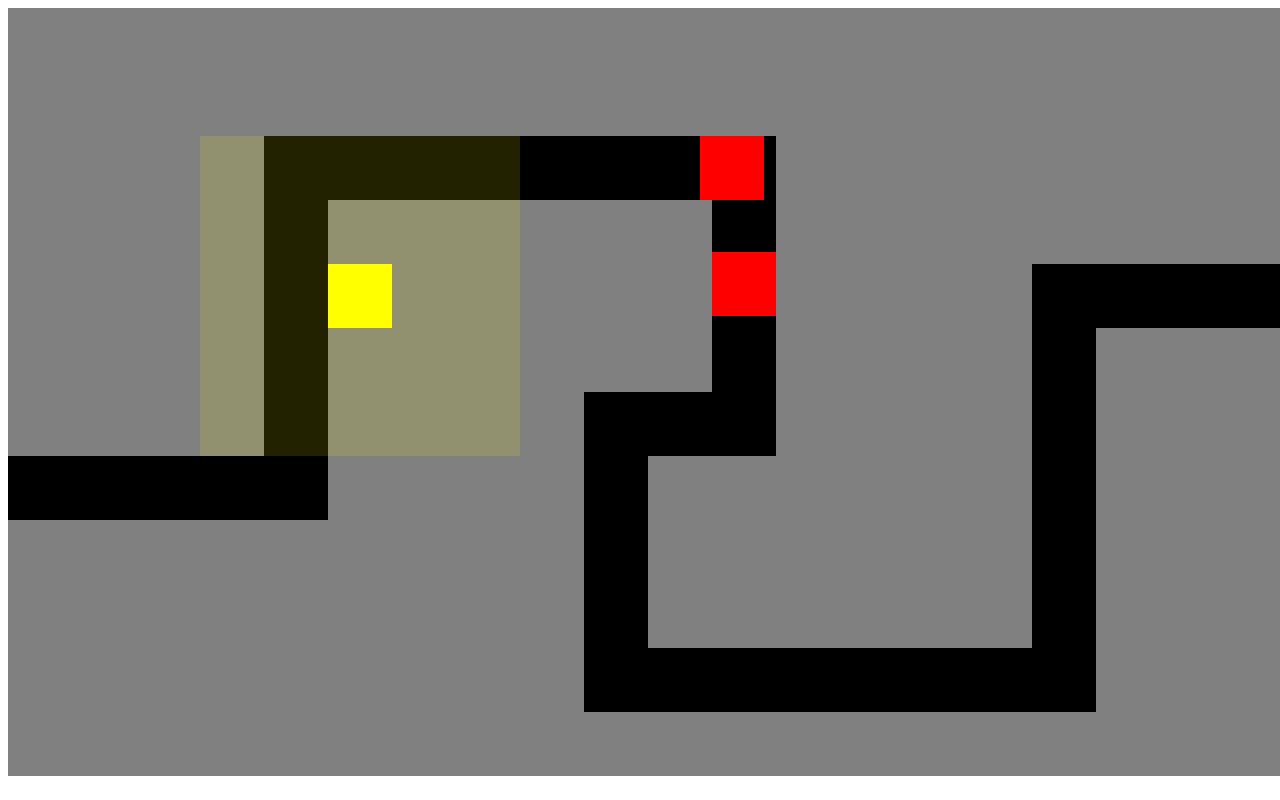
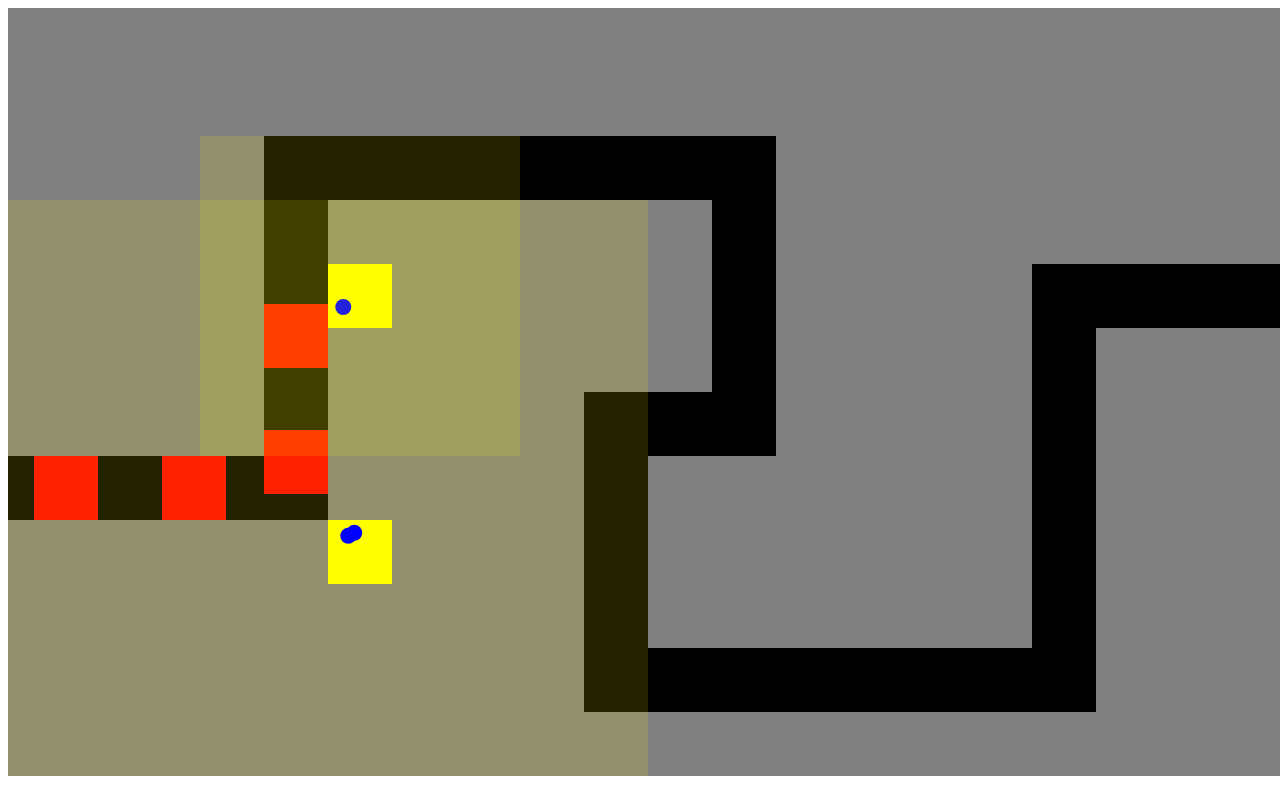
Before and after one commit to thomashockaday/tower-defense, a plain HTML site: page index.html in a window 1280 px wide. Drawn offline with Linux system fonts and the light colour scheme.

Commit message:
Shoot enemies when they are in range

```diff
--- /dev/null
+++ b/Bullet.js
@@ -0,0 +1,33 @@
+class Bullet {
+  constructor(position, velocity) {
+    this.position = position;
+    this.velocity = velocity;
+
+    this.radius = 8;
+    this.speed = 10;
+    this.finished = false;
+  }
+
+  update() {
+    this.position.x += this.velocity.x * this.speed;
+    this.position.y += this.velocity.y * this.speed;
+
+    if (
+      this.position.x > canvas.width ||
+      this.position.x + this.radius < 0 ||
+      this.position.y < 0 ||
+      this.position.y + this.radius > canvas.height
+    ) {
+      this.finished = true;
+    }
+
+    this.draw();
+  }
+
+  draw() {
+    ctx.fillStyle = "blue";
+    ctx.beginPath();
+    ctx.arc(this.position.x, this.position.y, this.radius, 0, Math.PI * 2);
+    ctx.fill();
+  }
+}
--- a/Enemy.js
+++ b/Enemy.js
@@ -6,13 +6,8 @@ class Enemy {
 
     this.currentDirection = null;
     this.nextDirection = null;
-
-    this.speed = 4;
-  }
-
-  draw() {
-    ctx.fillStyle = "red";
-    ctx.fillRect(this.position.x, this.position.y, this.width, this.height);
+    this.speed = 2;
+    this.health = 5;
   }
 
   update() {
@@ -36,6 +31,11 @@ class Enemy {
     }
 
     this.draw();
+  }
+
+  draw() {
+    ctx.fillStyle = "red";
+    ctx.fillRect(this.position.x, this.position.y, this.width, this.height);
   }
 
   #calculateNextDirection() {
--- a/Tower.js
+++ b/Tower.js
@@ -1,9 +1,10 @@
 class Tower {
-  constructor(position) {
+  constructor(position, radius) {
     this.position = position;
+
     this.width = tileSize;
     this.height = tileSize;
-    this.radius = 5;
+    this.radius = radius;
     this.range = {
       position: {
         x: this.position.x - Math.floor(this.radius / 2) * tileSize,
@@ -13,6 +14,31 @@ class Tower {
       height: this.radius * tileSize,
     };
     this.cooldown = 50;
+    this.bullets = [];
+    this.maxBullets = 2;
+  }
+
+  update(step, enemies) {
+    this.draw();
+
+    if (step % this.cooldown === 0) {
+      for (let i = 0; i < enemies.length; i++) {
+        if (
+          rectRectCollision(enemies[i], this.range) &&
+          this.bullets.length < this.maxBullets
+        ) {
+          this.#shoot(enemies[i]);
+        }
+      }
+    }
+
+    for (let i = 0; i < this.bullets.length; i++) {
+      this.bullets[i].update();
+
+      if (this.bullets[i].finished === true) {
+        this.bullets.splice(i, 1);
+      }
+    }
   }
 
   draw() {
@@ -28,15 +54,22 @@ class Tower {
     );
   }
 
-  update(step, enemies) {
-    if (step % this.cooldown === 0) {
-      for (let i = 0; i < enemies.length; i++) {
-        if (rectRectCollision(enemies[i], this.range)) {
-          console.log("shoot enemy " + i);
-        }
+  #shoot(enemy) {
+    const angle = Math.atan2(
+      enemy.position.y + enemy.height / 2 - (this.position.y + this.height / 2),
+      enemy.position.x + enemy.width / 2 - (this.position.x + this.width / 2)
+    );
+
+    const bullet = new Bullet(
+      {
+        x: this.position.x + this.width / 2,
+        y: this.position.y + this.height / 2,
+      },
+      {
+        x: Math.cos(angle),
+        y: Math.sin(angle),
       }
-    }
-
-    this.draw();
+    );
+    this.bullets.push(bullet);
   }
 }
--- a/index.html
+++ b/index.html
@@ -12,6 +12,7 @@
     <canvas></canvas>
 
     <script src="utils.js"></script>
+    <script src="Bullet.js"></script>
     <script src="Enemy.js"></script>
     <script src="Tower.js"></script>
     <script src="script.js"></script>
--- a/script.js
+++ b/script.js
@@ -42,13 +42,39 @@ const enemies = [
     x: -tileSize * 3,
     y: firstPathTilePosition * tileSize,
   }),
+  new Enemy({
+    x: -tileSize * 5,
+    y: firstPathTilePosition * tileSize,
+  }),
+  new Enemy({
+    x: -tileSize * 7,
+    y: firstPathTilePosition * tileSize,
+  }),
+  new Enemy({
+    x: -tileSize * 9,
+    y: firstPathTilePosition * tileSize,
+  }),
+  new Enemy({
+    x: -tileSize * 11,
+    y: firstPathTilePosition * tileSize,
+  }),
 ];
 
 const towers = [
-  new Tower({
-    x: tileSize * 5,
-    y: tileSize * 4,
-  }),
+  new Tower(
+    {
+      x: tileSize * 5,
+      y: tileSize * 4,
+    },
+    5
+  ),
+  new Tower(
+    {
+      x: tileSize * 5,
+      y: tileSize * 8,
+    },
+    10
+  ),
 ];
 
 let step = 0;
@@ -59,10 +85,23 @@ function animate() {
 
   for (let i = 0; i < enemies.length; i++) {
     enemies[i].update();
+
+    if (enemies[i].health <= 0) {
+      enemies.splice(i, 1);
+    }
   }
 
   for (let i = 0; i < towers.length; i++) {
     towers[i].update(step, enemies);
+
+    for (let j = 0; j < towers[i].bullets.length; j++) {
+      for (let k = 0; k < enemies.length; k++) {
+        if (circleRectCollision(towers[i].bullets[j], enemies[k])) {
+          enemies[k].health -= 1;
+          towers[i].bullets[j].finished = true;
+        }
+      }
+    }
   }
 }
 
--- a/utils.js
+++ b/utils.js
@@ -6,3 +6,12 @@ function rectRectCollision(first, second) {
     first.position.y + first.height <= second.position.y + second.width
   );
 }
+
+function circleRectCollision(circle, rect) {
+  return (
+    circle.position.x > rect.position.x &&
+    circle.position.x + circle.radius <= rect.position.x + rect.width &&
+    circle.position.y >= rect.position.y &&
+    circle.position.y + circle.radius <= rect.position.y + rect.height
+  );
+}
```
